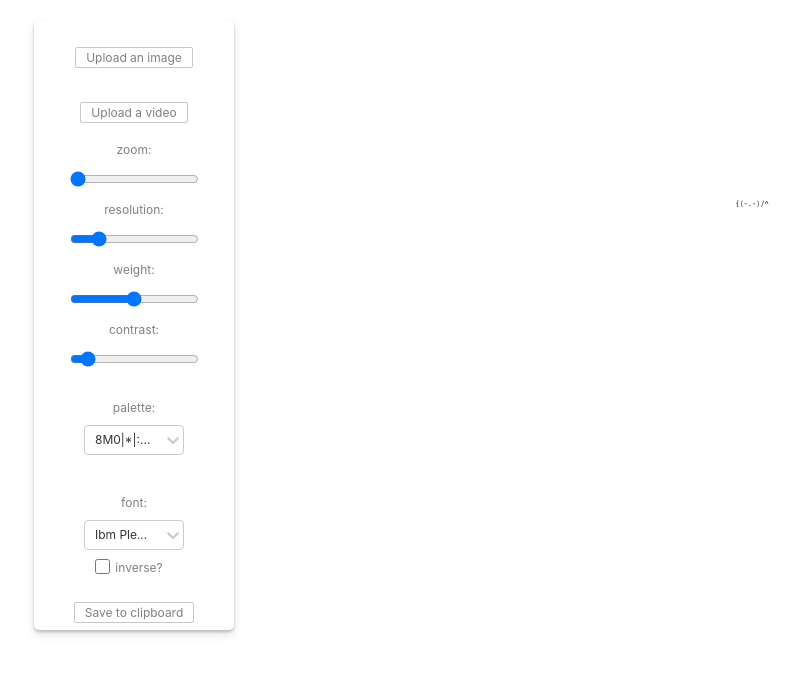
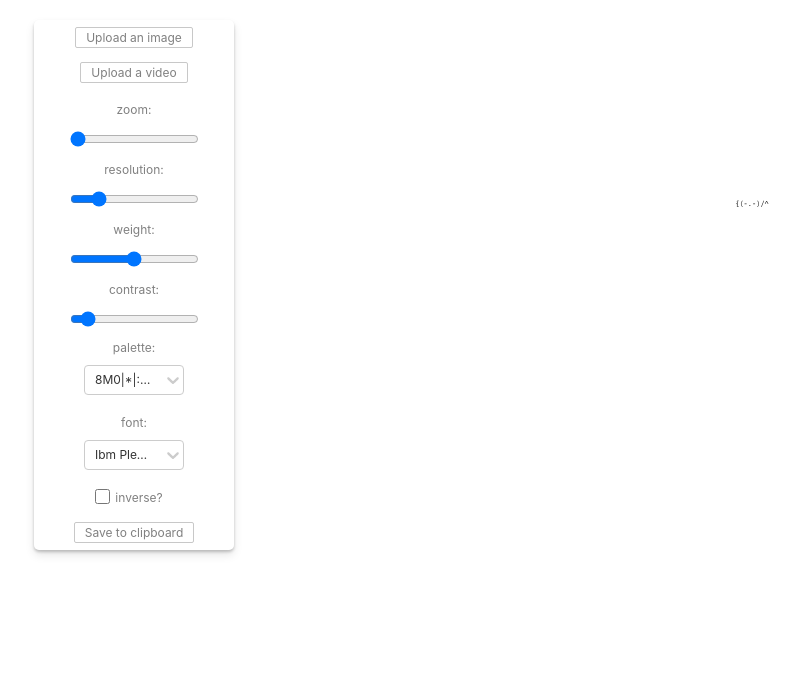
Before and after one commit to rybarczykj/ascii, a React (Create React App) app: page / in a window 1280 px wide. Shown: the top 674 px of the page, without its empty margins (16-815 px from the left). Built offline with nearby package versions, Linux system fonts and the light colour scheme; a web font is replaced by a local one.

Commit message:
move menu css to it's own

```diff
--- a/src/App.tsx
+++ b/src/App.tsx
@@ -1,6 +1,6 @@
 import './index.css';
 import React from 'react';
-import { MenuContainer as Menu } from './Menu';
+import { MenuContainer as Menu } from './ui/Menu';
 import { AsciiVideo } from './video/asciiVideo';
 
 //rewrite as enum?
--- a/src/index.css
+++ b/src/index.css
@@ -12,55 +12,6 @@ body {
 
 code {
     font-family: source-code-pro, Menlo, Monaco, Consolas, 'Courier New', monospace;
-}
-
-.menu {
-    margin: 50px;
-    margin-top: 20px;
-    color: grey;
-    width: 200px;
-    font-size: 12px;
-    text-align: center;
-    /* border: 1px solid grey; */
-    align-items: center;
-    border-radius: 5px;
-    /* border: 1px solid rgb(128, 128, 128); */
-    box-shadow: inset 0 5px 15px rgba(255, 255, 255, 0.5), 0 2px 3px rgba(0, 0, 0, 0.2),
-        0 5px 10px rgba(0, 0, 0, 0.1);
-    /* blue to white diagonal gradient */
-}
-
-.menu-entry {
-    padding-top: 30px;
-    padding-bottom: 10px;
-}
-
-input[type='file'] {
-    position: absolute;
-    left: -99999rem;
-}
-
-input[type='button'] {
-    position: absolute;
-    left: -99999rem;
-}
-
-.clickable-button {
-    border: 1px solid rgb(200, 200, 200, 1);
-    padding: 2px;
-    padding-left: 10px;
-    padding-right: 10px;
-    cursor: pointer;
-    border-radius: 2px;
-}
-
-.clickable-button:hover {
-    background-color: lightgrey;
-}
-
-.hidden-button {
-    position: absolute;
-    left: -99999rem;
 }
 
 .flex-container {
@@ -83,21 +34,6 @@ input[type='button'] {
     padding: 40px;
 }
 
-.checkboxes label {
-    display: block;
-    text-indent: -15px;
-}
-
-.checkboxes input {
-    width: 25px;
-    height: 15px;
-    padding: 0;
-    margin: 0;
-    vertical-align: bottom;
-    position: relative;
-    top: -1px;
-}
-
 /* large background text */
 /* fixed postion, doesn't affect other elemnts of the DOM*/
 
--- a/src/Menu.tsx
+++ b/src/ui/Menu.tsx
@@ -1,12 +1,13 @@
 import { ReactElement } from 'react';
-import Dropdown from './Dropdown';
-import { SliderSection } from './SliderSection';
-import { Font, Fonts, SpecsState } from './App';
+import Dropdown from '../Dropdown';
+import { SliderSection } from '../SliderSection';
+import { Font, Fonts, SpecsState } from '../App';
 import heic2any from 'heic2any';
 import React from 'react';
-import { processVideoFrames } from './video/process-video';
+import { processVideoFrames } from '../video/process-video';
 import { debounce, set, slice } from 'lodash';
-import { getAsciiFromGreyscale, getGreyscale, resizeImage } from './ascii-utils';
+import { getAsciiFromGreyscale, getGreyscale, resizeImage } from '../ascii-utils';
+import './menu.css';
 
 export const ASCIICHARS = [
     '8M0|*|::`,.',
@@ -39,6 +40,10 @@ interface MenuProps extends Omit<MenuContainerProps, 'onAsciiChange'> {
     onColorInvertedToggle: () => void;
     contrast: number;
     onContrastChange: (contrast: number) => void;
+    textColor: string;
+    onTextColorChange: (color: string) => void;
+    backgroundColor: string;
+    onBackgroundColorChange: (color: string) => void;
 }
 
 const Menu = ({
@@ -54,6 +59,10 @@ const Menu = ({
     onColorInvertedToggle,
     contrast,
     onContrastChange,
+    textColor,
+    onTextColorChange,
+    backgroundColor,
+    onBackgroundColorChange,
 }: MenuProps): ReactElement => {
     return (
         <div className="menu">
@@ -138,6 +147,7 @@ const Menu = ({
             />
 
             <form>
+                <div className="menu-entry">
                     <div className="checkboxes">
                         <label>
                             <input
@@ -147,6 +157,7 @@ const Menu = ({
                             />
                             {'inverse?'}
                         </label>
+                    </div>
                 </div>
             </form>
 
--- /dev/null
+++ b/src/ui/menu.css
@@ -0,0 +1,66 @@
+.menu {
+    margin: 50px;
+    margin-top: 20px;
+    color: grey;
+    width: 200px;
+    font-size: 12px;
+    text-align: center;
+    /* border: 1px solid grey; */
+    align-items: center;
+    border-radius: 5px;
+    /* border: 1px solid rgb(128, 128, 128); */
+    box-shadow: inset 0 5px 15px rgba(255, 255, 255, 0.5), 0 2px 3px rgba(0, 0, 0, 0.2),
+        0 5px 10px rgba(0, 0, 0, 0.1);
+    /* blue to white diagonal gradient */
+}
+
+.menu-entry {
+    padding-top: 10px;
+    padding-bottom: 10px;
+}
+
+/* i'm not sure what this is for but i think it matters */
+input[type='file'] {
+    position: absolute;
+    left: -99999rem;
+}
+
+input[type='button'] {
+    position: absolute;
+    left: -99999rem;
+}
+
+/* buttons, like 'save to clipboard', and 'upload file' */
+.clickable-button {
+    border: 1px solid rgb(200, 200, 200, 1);
+    padding: 2px;
+    padding-left: 10px;
+    padding-right: 10px;
+    cursor: pointer;
+    border-radius: 2px;
+}
+
+.clickable-button:hover {
+    background-color: lightgrey;
+}
+
+.hidden-button {
+    position: absolute;
+    left: -99999rem;
+}
+
+/* check boxes */
+.checkboxes label {
+    display: block;
+    text-indent: -15px;
+}
+
+.checkboxes input {
+    width: 25px;
+    height: 15px;
+    padding: 0;
+    margin: 0;
+    vertical-align: bottom;
+    position: relative;
+    top: -1px;
+}
```
Also changed, not shown: src/App.css (deleted, +0 -14 lines), src/logo.svg (deleted), 1 other file (tests, documents, lock files or other folders). Lines whose indentation alone changed are shown as unchanged.
